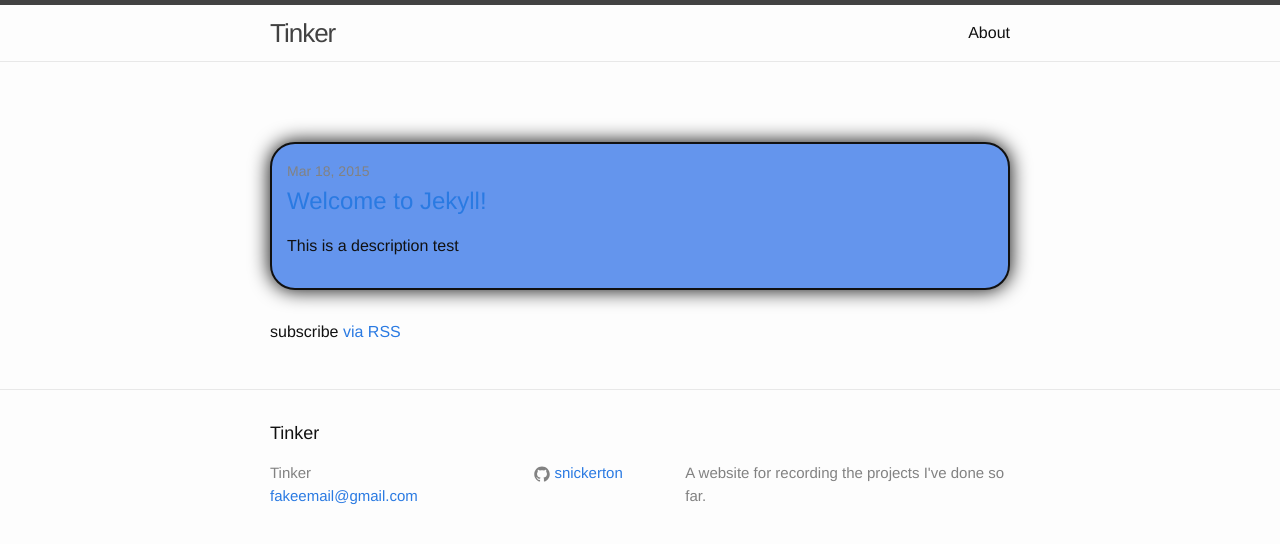
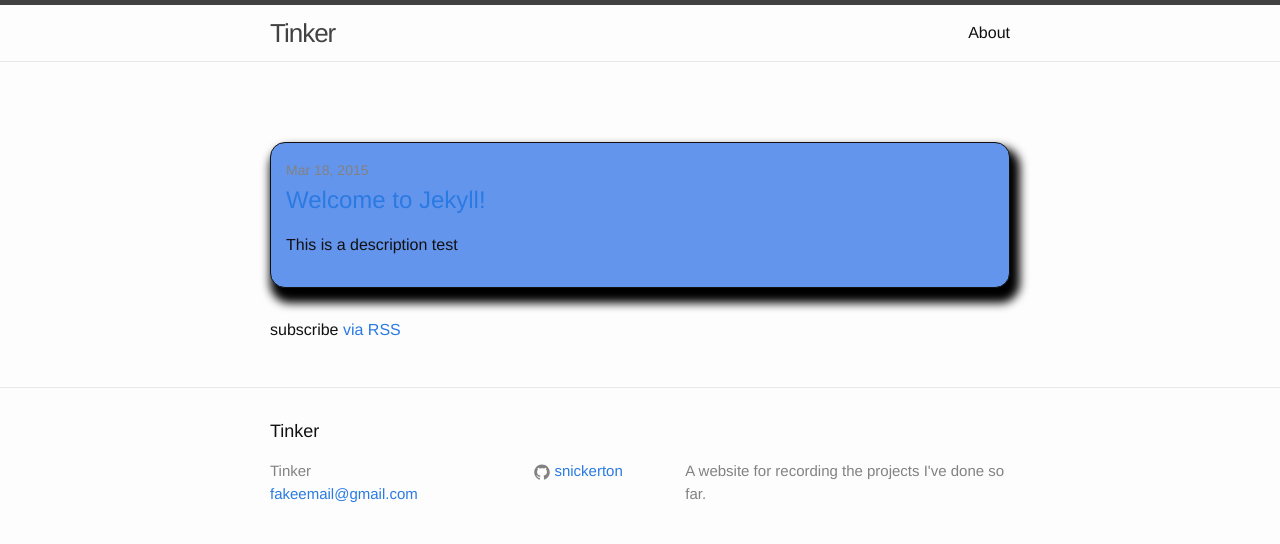
Before and after one commit to snickerton/snickerton.github.legacy, a Jekyll site: the page built from index.html, in a window 1280 px wide. Shown: the top 544 px of the page. Built offline with Jekyll 4.4.1, drawn with Linux system fonts in a browser that asks for light colours.

Commit message:
Update main.scss

```diff
--- a/css/main.scss
+++ b/css/main.scss
@@ -30,9 +30,9 @@
 div.post-card {
     background-color: #6495ed;
     margin-top: 50px;
-    box-shadow: 0 0 20px black;
-    border: 2px solid;
-    border-radius: 25px;
+    box-shadow: 5px 10px 10px 5px black;
+    border: 1px solid;
+    border-radius: 15px;
     padding:15px;
 }
 
```
